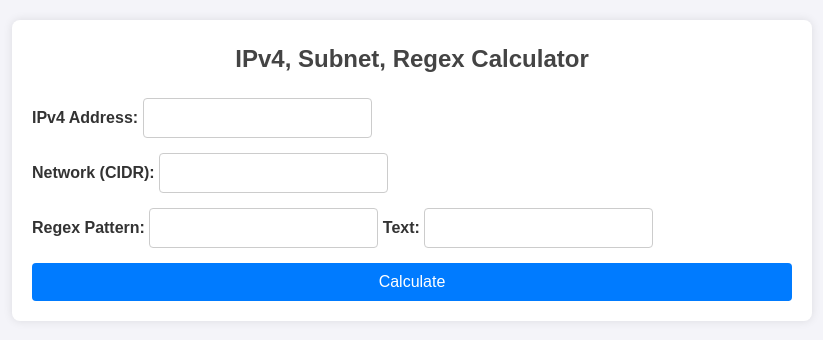
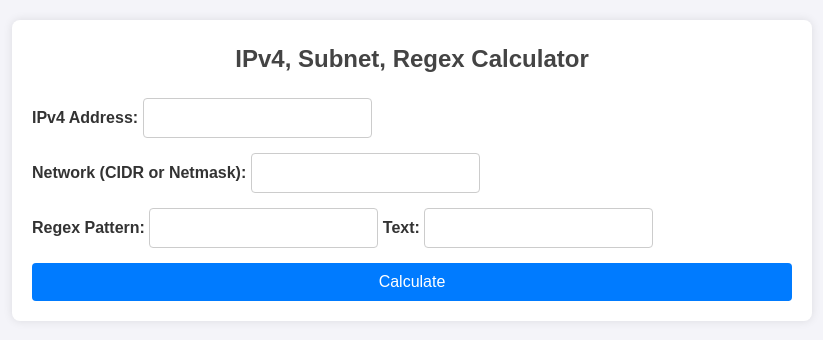
Before and after one commit to ndlong78/ipcal, a Flask app: page / in a window 1280 px wide. Shown: the top 340 px of the page, without its empty margins (228-1051 px from the left). Run offline with Flask 3, Linux system fonts and the light colour scheme.

Commit message:
Update index.html

```diff
--- a/templates/index.html
+++ b/templates/index.html
@@ -15,7 +15,7 @@
                 <input type="text" id="ipv4" name="ipv4">
             </div>
             <div>
-                <label for="network">Network (CIDR):</label>
+                <label for="network">Network (CIDR or Netmask):</label>
                 <input type="text" id="network" name="network">
             </div>
             <div>
```
